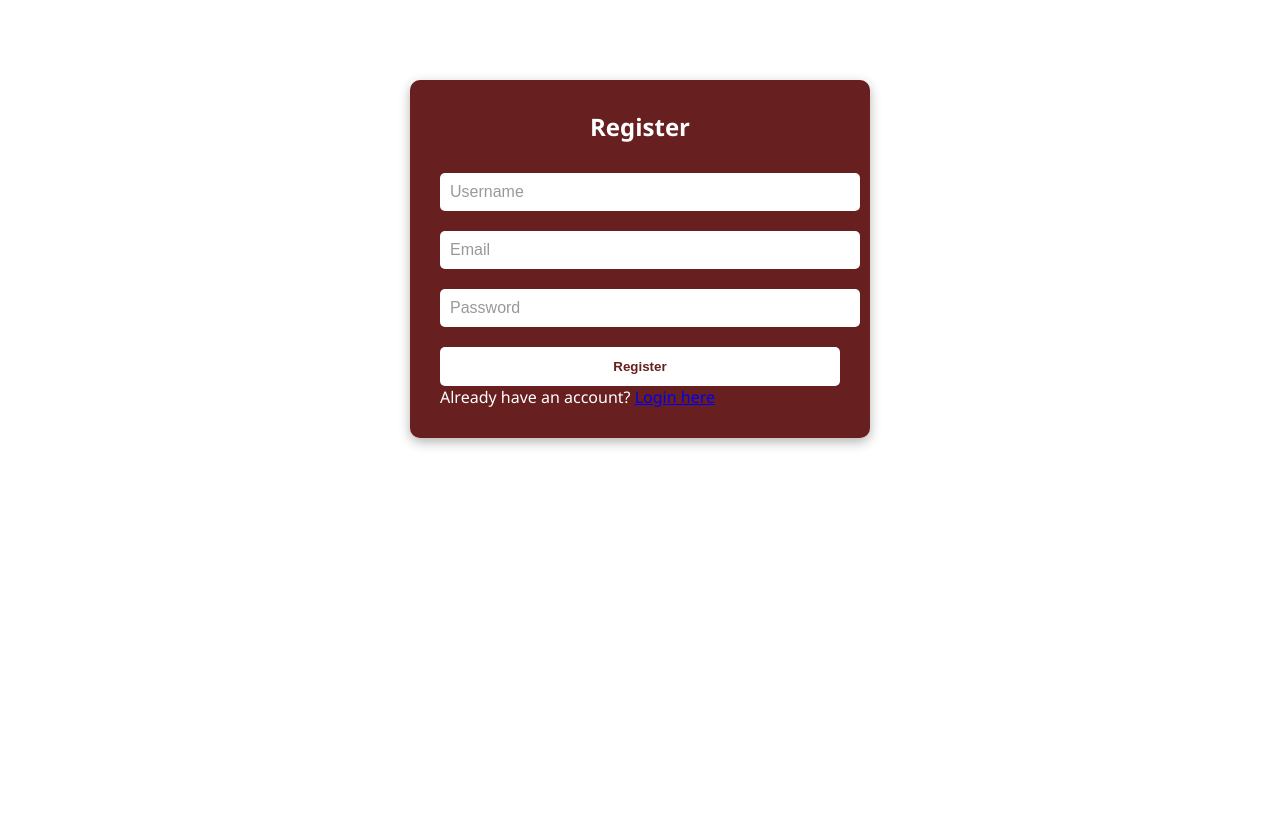
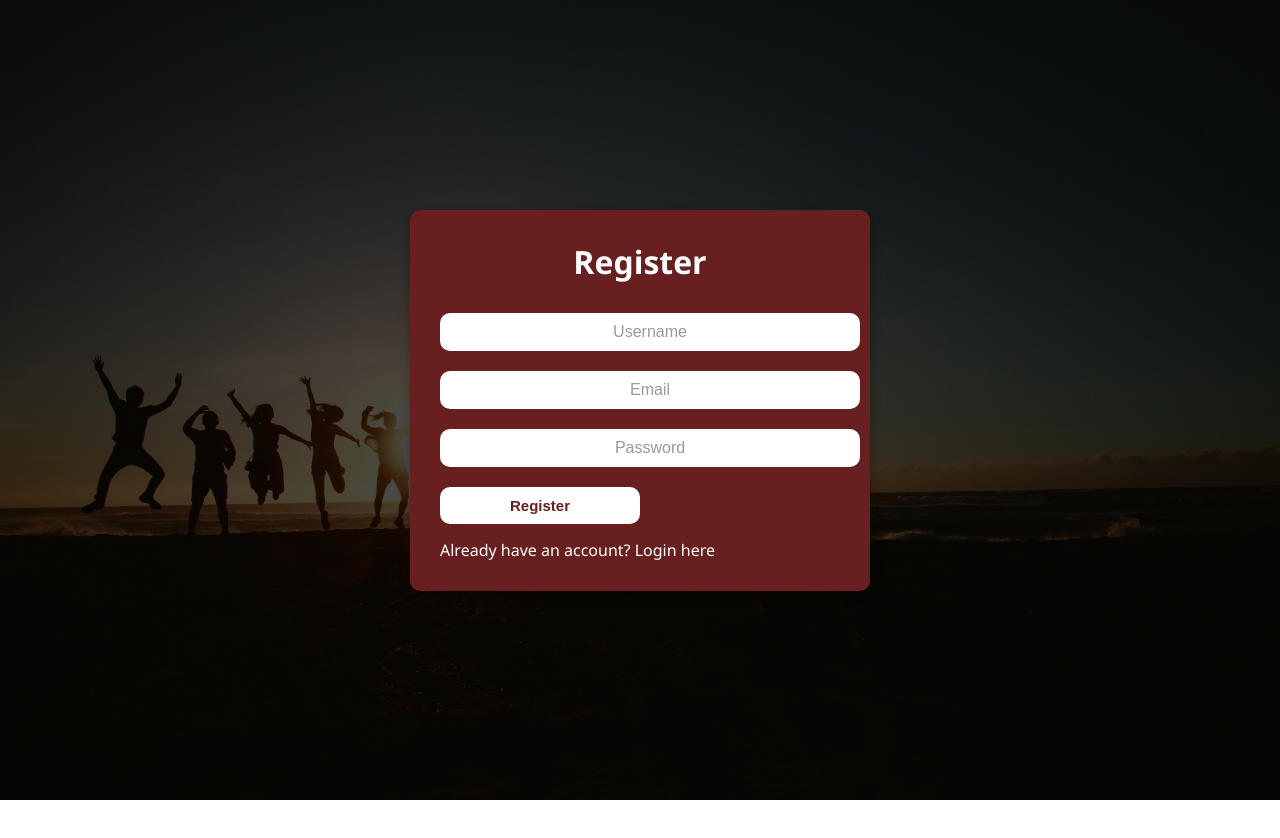
Before and after one commit to CeeGitau/AfriCulture, a React (Create React App) app in the folder front/: page /register in a window 1280 px wide. Shown: the top 838 px of the page. After the commit the page ends 800 px from the top, so only its background shows below. Built offline with nearby package versions, Linux system fonts and the light colour scheme.

Commit message:
Modified register styling

```diff
--- a/front/src/assets/css/register.css
+++ b/front/src/assets/css/register.css
@@ -1,3 +1,14 @@
+.register-container {
+    display: flex;
+    justify-content: center;
+    align-items: center;
+    height: 100vh;
+    background-image: linear-gradient(rgba(0, 0, 0, 0.7), rgba(0, 0, 0, 0.7)),
+    url("../images/CultureHomeImage.jpg");
+    background-repeat: no-repeat;
+    background-size: 100%;
+}
+
 .register-form {
     max-width: 400px;
     margin: 80px auto;
@@ -9,7 +20,7 @@
     font-family: 'Segoe UI', Tahoma, Geneva, Verdana, sans-serif;
 }
 
-.register-form h2 {
+.register-form h1 {
     text-align: center;
     margin-bottom: 20px;
 }
@@ -19,27 +30,40 @@
     padding: 10px;
     margin: 10px 0;
     border: none;
-    border-radius: 5px;
+    border-radius: 10px;
     font-size: 16px;
 }
 
 .register-form input::placeholder {
     color: #999;
+    text-align: center;
 }
 
 .register-form button {
-    width: 100%;
-    padding: 12px;
+    width: 50%;
+    padding: 10px;
     background-color: #ffffff;
+    font-size: 15px;
+    display: block;
     color: #681f1f;
     font-weight: bold;
     border: none;
-    border-radius: 5px;
+    border-radius: 10px;
     cursor: pointer;
     margin-top: 10px;
-    transition: background-color 0.3s ease;
+    margin-bottom: 15px;
 }
 
 .register-form button:hover {
     background-color: #f0f0f0;
 }
+
+.register-form a {
+    color: #ffffff;
+    text-decoration: none;
+}
+
+.register-form a:hover {
+    color: #f0f0f0;
+    text-decoration: underline;
+}
--- a/front/src/pages/register.js
+++ b/front/src/pages/register.js
@@ -39,14 +39,16 @@ const Register = () => {
   };
 
   return (
+    <div className="register-container">
       <form onSubmit={handleSubmit} className="register-form">
-      <h2>Register</h2>
+        <h1>Register</h1>
         <input type="text" name="username" placeholder="Username" onChange={handleChange} required />
         <input type="email" name="email" placeholder="Email" onChange={handleChange} required />
         <input type="password" name="password" placeholder="Password" onChange={handleChange} required />
         <button type="submit">Register</button>
         <p>Already have an account? <Link to="/login">Login here</Link></p>
       </form>
+    </div>
   );
 };
 
```
Lines whose indentation alone changed are shown as unchanged.
